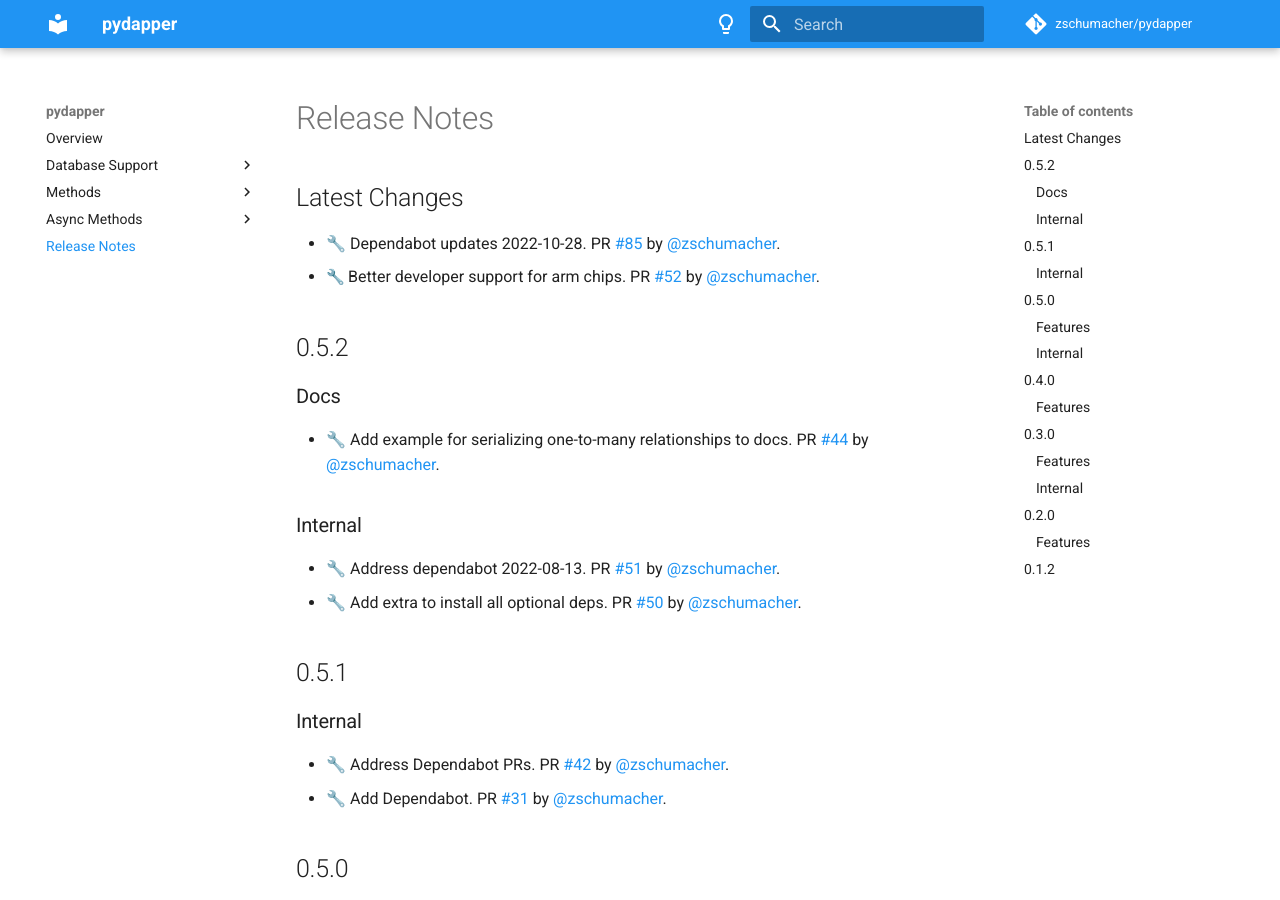
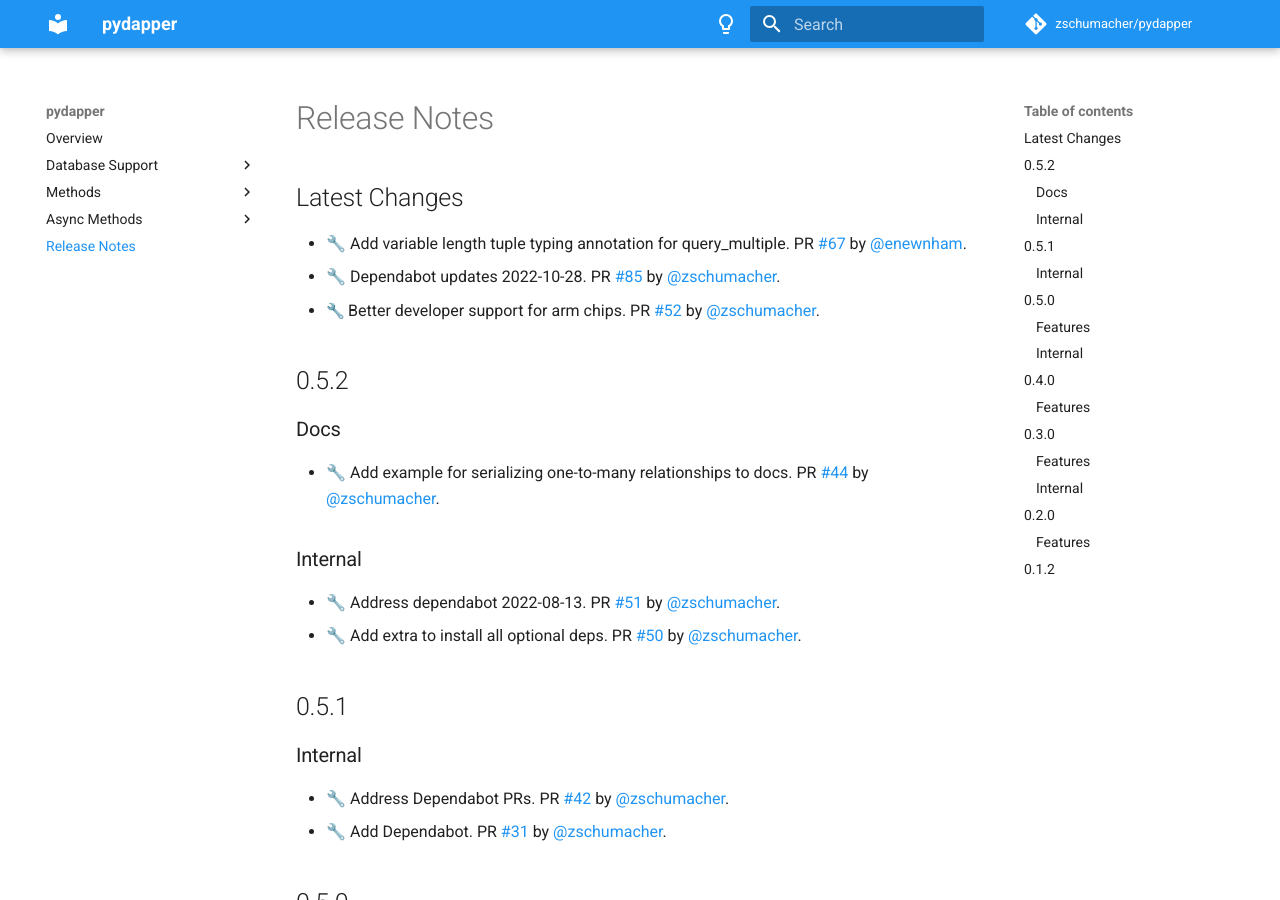
Before and after one commit to zschumacher/pydapper, an MkDocs documentation site: the page built from docs/release_notes.md, in a window 1280 px wide and 900 px high. Built offline with MkDocs 1.6.1 and Material for MkDocs 9.7.7, drawn with Linux system fonts in a browser that asks for light colours; emoji names are drawn with the system emoji font; comment, search, counter and statistics services are not loaded.

Commit message:
📝 Update release notes

```diff
--- a/docs/release_notes.md
+++ b/docs/release_notes.md
@@ -1,6 +1,7 @@
 
 ## Latest Changes
 
+* 🔧 Add variable length tuple typing annotation for query_multiple. PR [#67](https://github.com/zschumacher/pydapper/pull/67) by [@enewnham](https://github.com/enewnham).
 * 🔧 Dependabot updates 2022-10-28. PR [#85](https://github.com/zschumacher/pydapper/pull/85) by [@zschumacher](https://github.com/zschumacher).
 * :wrench: Better developer support for arm chips. PR [#52](https://github.com/zschumacher/pydapper/pull/52) by [@zschumacher](https://github.com/zschumacher).
 
```
